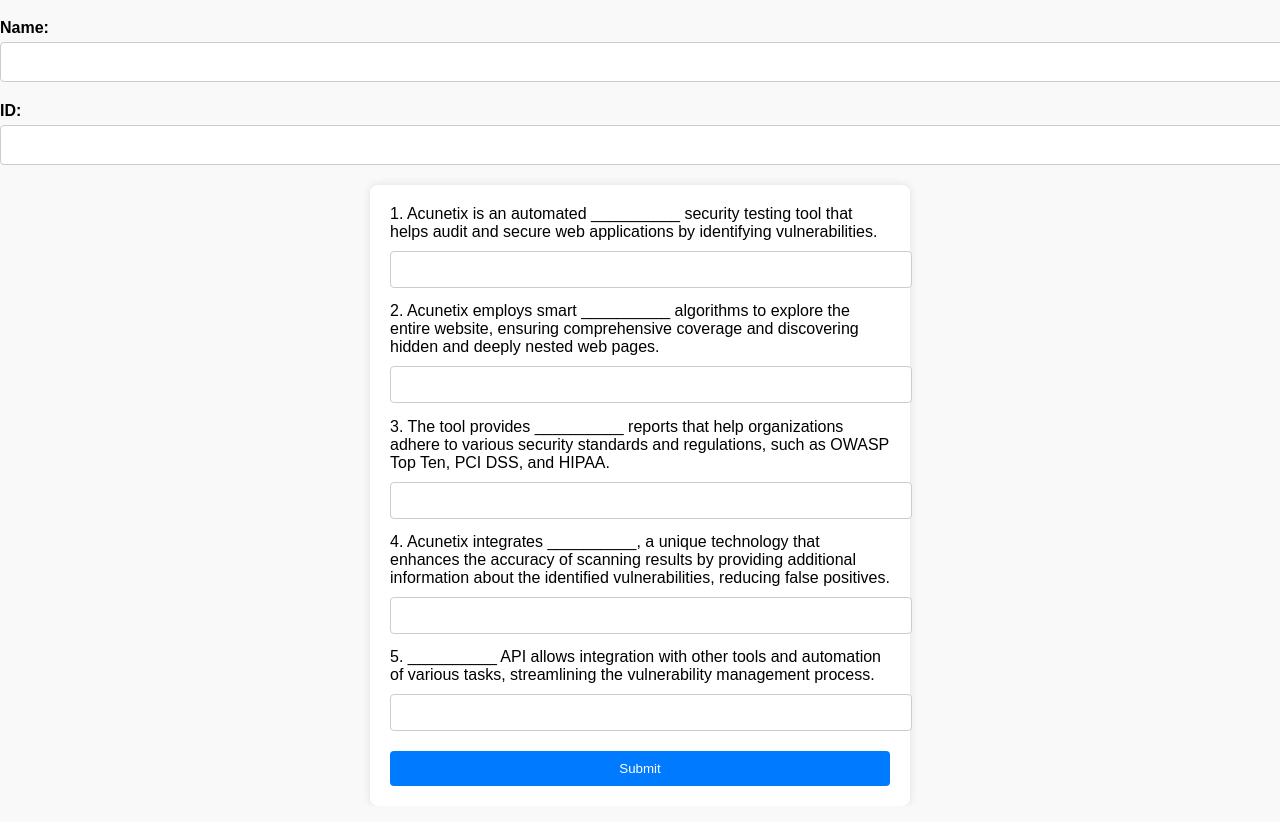
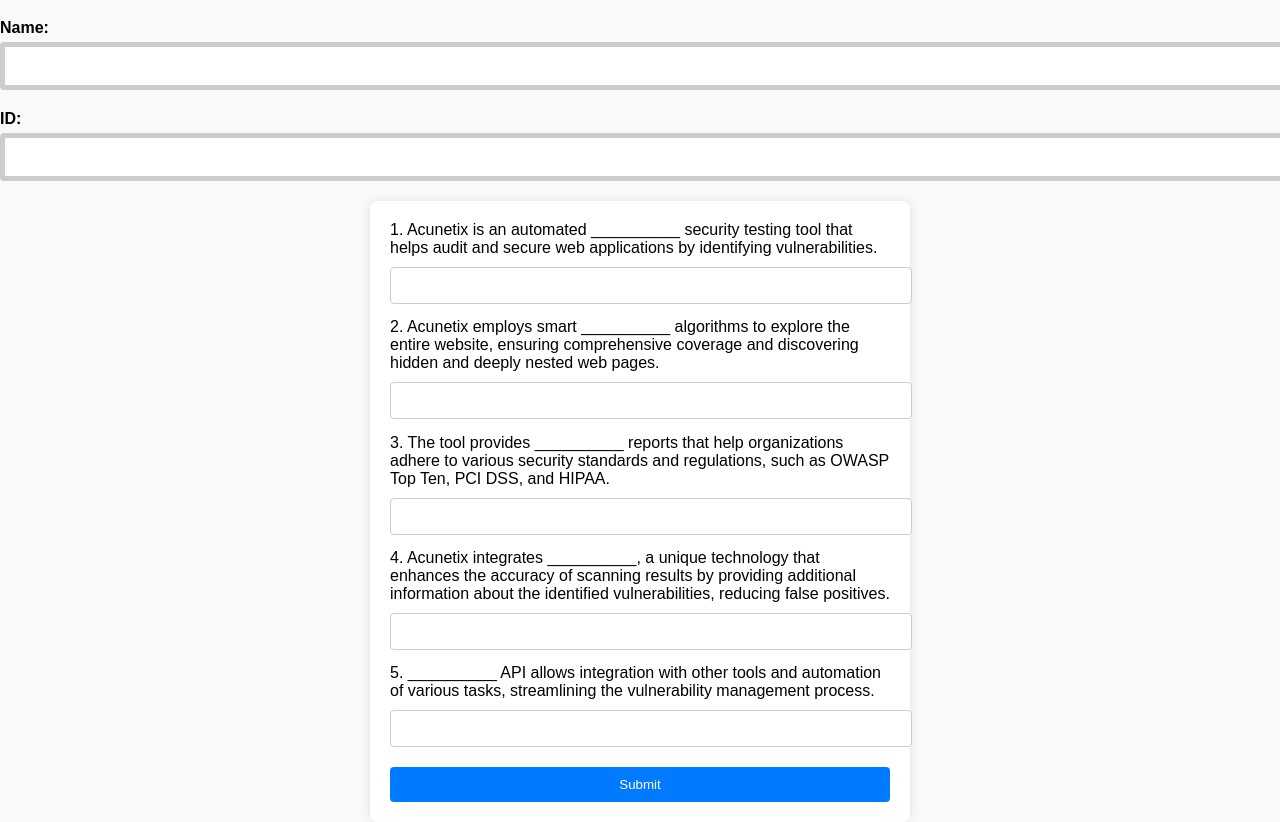
Before and after one commit to BTK-Atari/labtask8, a plain HTML site: page index.html in a window 1280 px wide. Shown: the part 61-883 px from the top of the page. Drawn offline with Linux system fonts and the light colour scheme.

Commit message:
Update styles.css

```diff
--- a/styles.css
+++ b/styles.css
@@ -67,7 +67,7 @@
 .input-container input[type="text"] {
     width: 100%;
     padding: 10px;
-    border: 1px solid #ccc;
+    border: 5px solid #ccc;
     border-radius: 4px;
     font-size: 16px;
 }
```
